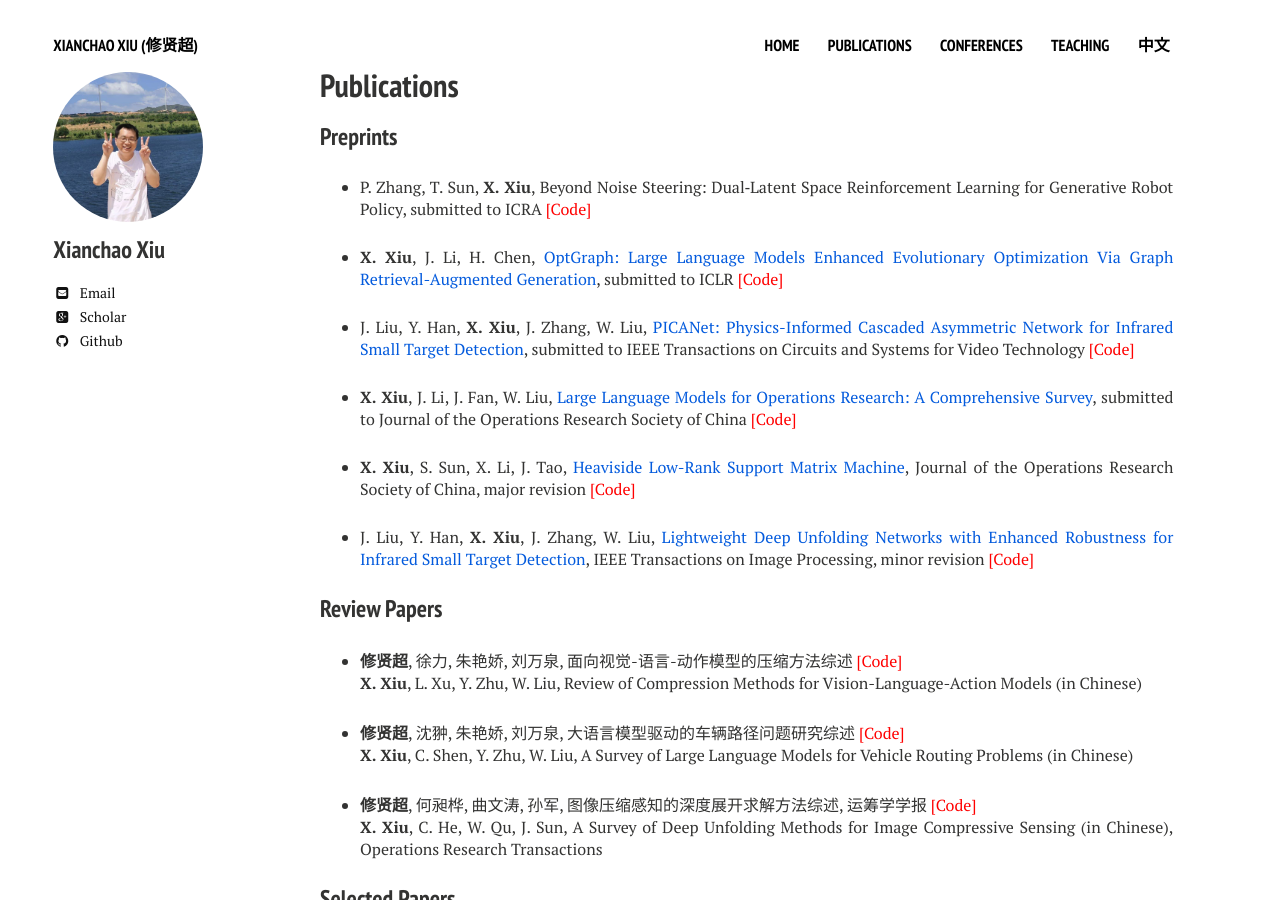
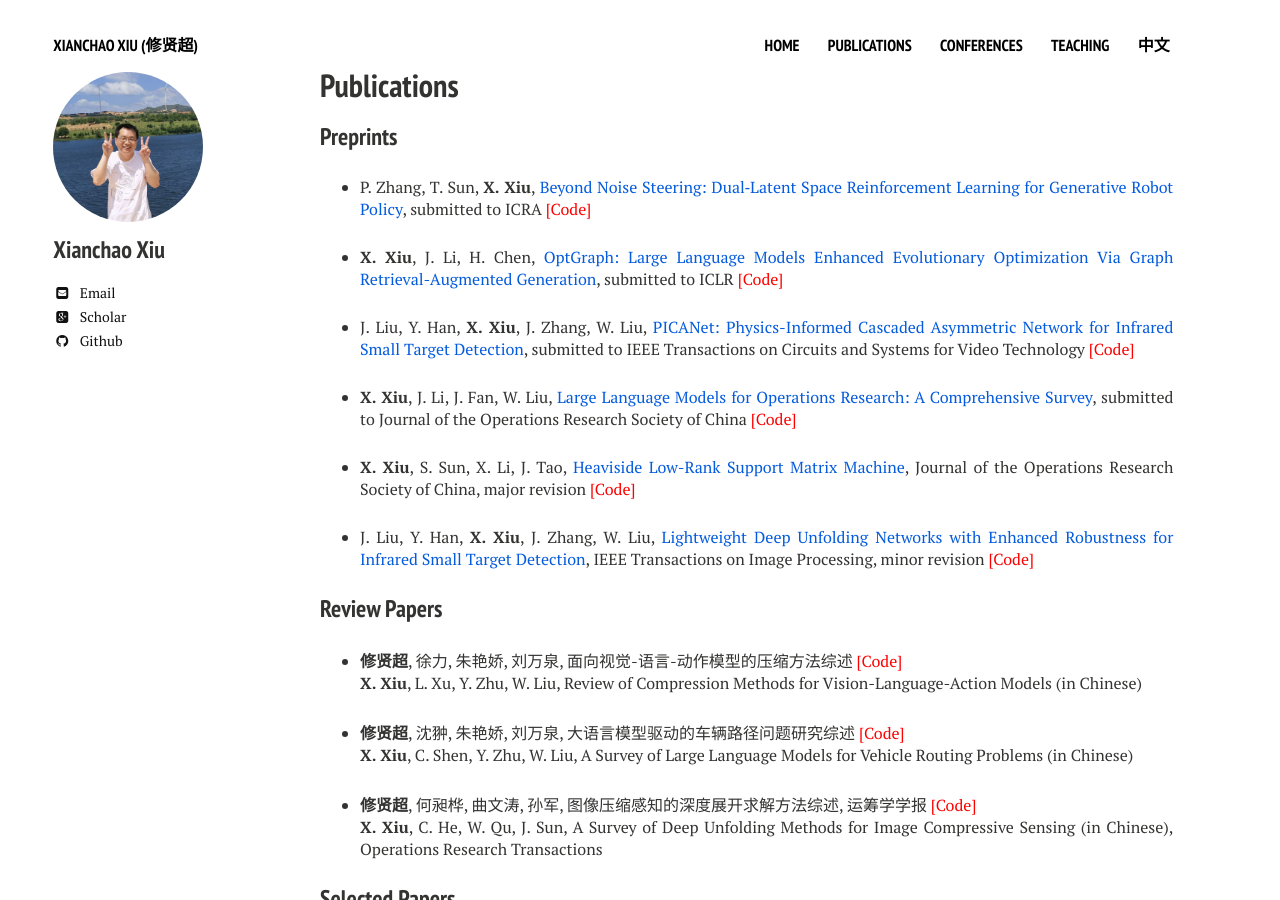
Before and after one commit to xianchaoxiu/xianchaoxiu.github.io, a Jekyll site: the page built from publications/index.md, in a window 1280 px wide and 900 px high. Built offline with Jekyll 4.4.1, drawn with Linux system fonts in a browser that asks for light colours; nearby versions of some CDN libraries.

Commit message:
Update index.md

```diff
--- a/publications/index.md
+++ b/publications/index.md
@@ -10,7 +10,7 @@ share: false
 
 ### Preprints
 
-* P. Zhang, T. Sun, <b>X. Xiu</b>, Beyond Noise Steering: Dual‑Latent Space Reinforcement Learning for Generative Robot Policy, submitted to ICRA <a href="https://github.com/xianchaoxiu/DLSRL" class="textlink" target="_blank" style="color: red;">[Code]</a>
+* P. Zhang, T. Sun, <b>X. Xiu</b>, <a href="https://arxiv.org/abs/2609.11270" class="textlink" target="_blank">Beyond Noise Steering: Dual‑Latent Space Reinforcement Learning for Generative Robot Policy</a>, submitted to ICRA <a href="https://github.com/xianchaoxiu/DLSRL" class="textlink" target="_blank" style="color: red;">[Code]</a>
 
 * <b>X. Xiu</b>, J. Li, H. Chen, <a href="https://arxiv.org/abs/2607.27918" class="textlink" target="_blank">OptGraph: Large Language Models Enhanced Evolutionary Optimization Via Graph Retrieval-Augmented Generation</a>, submitted to ICLR <a href="https://github.com/xianchaoxiu/OptGraph" class="textlink" target="_blank" style="color: red;">[Code]</a>
 
```
